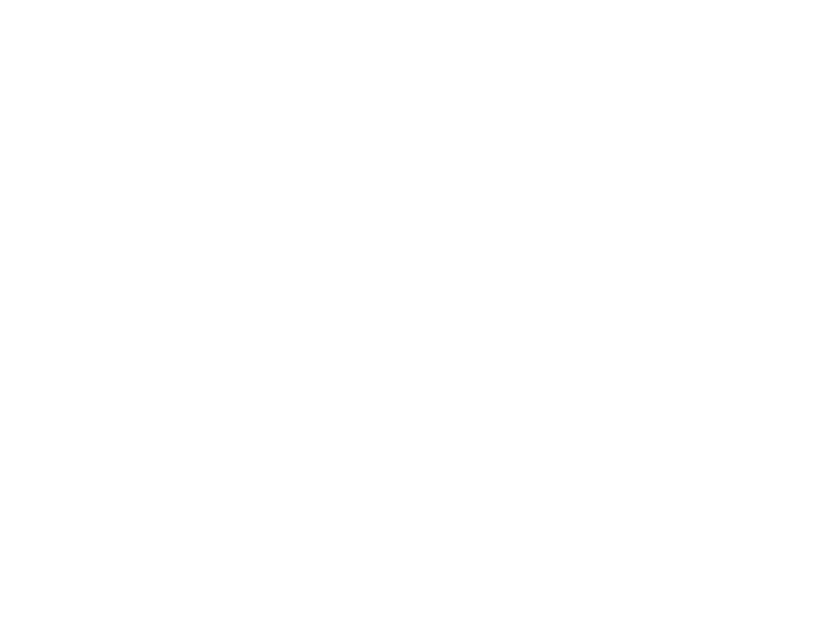
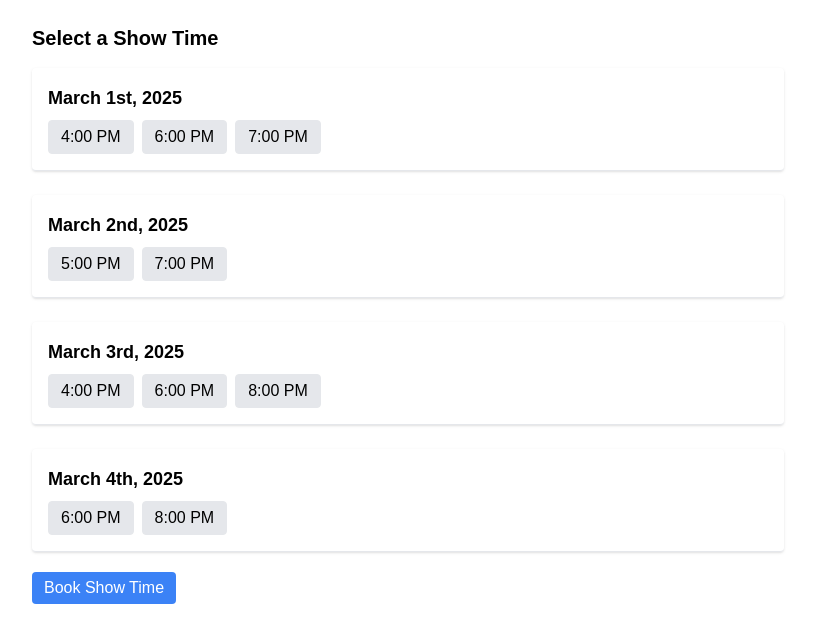
Before and after one commit to meghan-d/swe-project, a React (Create React App) app in the folder cinema-e-booking-system/: page /select-showtime in a window 1280 px wide. Before the commit this address had no page. Shown: the top 642 px of the page, without its empty margins (232-1047 px from the left). Built offline with nearby package versions, Linux system fonts and the light colour scheme.

Commit message:
created select showtime page

```diff
--- a/cinema-e-booking-system/src/App.js
+++ b/cinema-e-booking-system/src/App.js
@@ -13,6 +13,7 @@
 import RegistrationConfirm from "./pages/RegistrationConfirm";
 import AdminPromotions from './pages/AdminPromotions';
 import AdminUsers from './pages/AdminUsers';
+import ShowtimeSelection from "./pages/ShowtimeSelection";
 
 
 const App = () => {
@@ -33,6 +34,7 @@
         <Route path="/admin-dashboard" element={<AdminDashboard />} />
         <Route path="/admin-movies" element={<AdminMovies />} />
         <Route path="/admin-promotions" element={<AdminPromotions />} />
+        <Route path="/select-showtime" element={<ShowtimeSelection />} />
       </Routes>
     </Router>
   );
--- a/cinema-e-booking-system/src/pages/MovieSelection.jsx
+++ b/cinema-e-booking-system/src/pages/MovieSelection.jsx
@@ -14,7 +14,8 @@
           <div key={movie.id} className="border p-4 rounded shadow">
             <h3 className="text-lg">{movie.title}</h3>
             <p className="text-sm text-gray-500">{movie.category}</p>
-            <button className="bg-blue-500 text-white px-3 py-1 mt-2 rounded">
+            <button className="bg-blue-500 text-white px-3 py-1 mt-2 rounded"
+            onClick={() => window.location.href = '/select-showtime'}>
               Book Movie
             </button>
           </div>
--- a/cinema-e-booking-system/src/pages/OrderSummary.jsx
+++ b/cinema-e-booking-system/src/pages/OrderSummary.jsx
@@ -43,11 +43,10 @@
                 <p className="text-gray-800 font-bold">Total: ${orderDetails.seats.length * orderDetails.ticketPrice}</p>
             </div>
             <div className="flex gap-3 justify-center">
-                <button className="bg-green-500 text-white px-4 py-2 rounded-md hover:bg-green-600"
-                onClick={() => window.location.href = '/select-movie'}>
+                <button className="bg-blue-500 text-white px-4 py-2 rounded-md hover:blue-600">
                     Update Order
                 </button>
-                <button className="bg-blue-500 text-white px-4 py-2 rounded-md hover:bg-blue-600"
+                <button className="bg-green-500 text-white px-4 py-2 rounded-md hover:bg-green-600"
                 onClick={() => window.location.href = '/checkout'}>
                     Continue to Checkout
                 </button>
--- /dev/null
+++ b/cinema-e-booking-system/src/pages/ShowtimeSelection.jsx
@@ -0,0 +1,40 @@
+import React, { useState } from "react";
+
+const showtimes = [
+    { id: 1, date: "March 1st, 2025", times: ["4:00 PM", "6:00 PM", "7:00 PM"] },
+    { id: 2, date: "March 2nd, 2025", times: ["5:00 PM", "7:00 PM"] },
+    { id: 3, date: "March 3rd, 2025", times: ["4:00 PM", "6:00 PM", "8:00 PM"] },
+    { id: 4, date: "March 4th, 2025", times: ["6:00 PM", "8:00 PM"] },
+];
+
+export default function ShowtimeSelection() {
+    const [selectedShowtime, setSelectedShowtime] = useState({ date: null, time: null });
+
+    return (
+        <div className="p-6">
+            <h2 className="text-xl font-semibold mb-4">Select a Show Time</h2>
+            <div className="flex flex-col gap-6">
+                {showtimes.map((showtime) => (
+                    <div key={showtime.id} className="border-b pb-4 rounded shadow p-4">
+                        <h3 className="text-lg font-semibold mb-2">{showtime.date}</h3>
+                        <div className="flex gap-2 flex-wrap">
+                            {showtime.times.map((time) => (
+                                <button
+                                    key={time}
+                                    className={`px-3 py-1 rounded border ${selectedShowtime.date === showtime.date && selectedShowtime.time === time ? 'bg-blue-500 text-white' : 'bg-gray-200'}`}
+                                    onClick={() => setSelectedShowtime({ date: showtime.date, time })}
+                                >
+                                    {time}
+                                </button>
+                            ))}
+                        </div>
+                    </div>
+                ))}
+            </div>
+            <button className="bg-blue-500 text-white px-3 py-1 mt-2 rounded mt-5"
+            onClick={() => window.location.href = '/select-seats'}>
+              Book Show Time
+            </button>
+        </div>
+    );
+}
```
